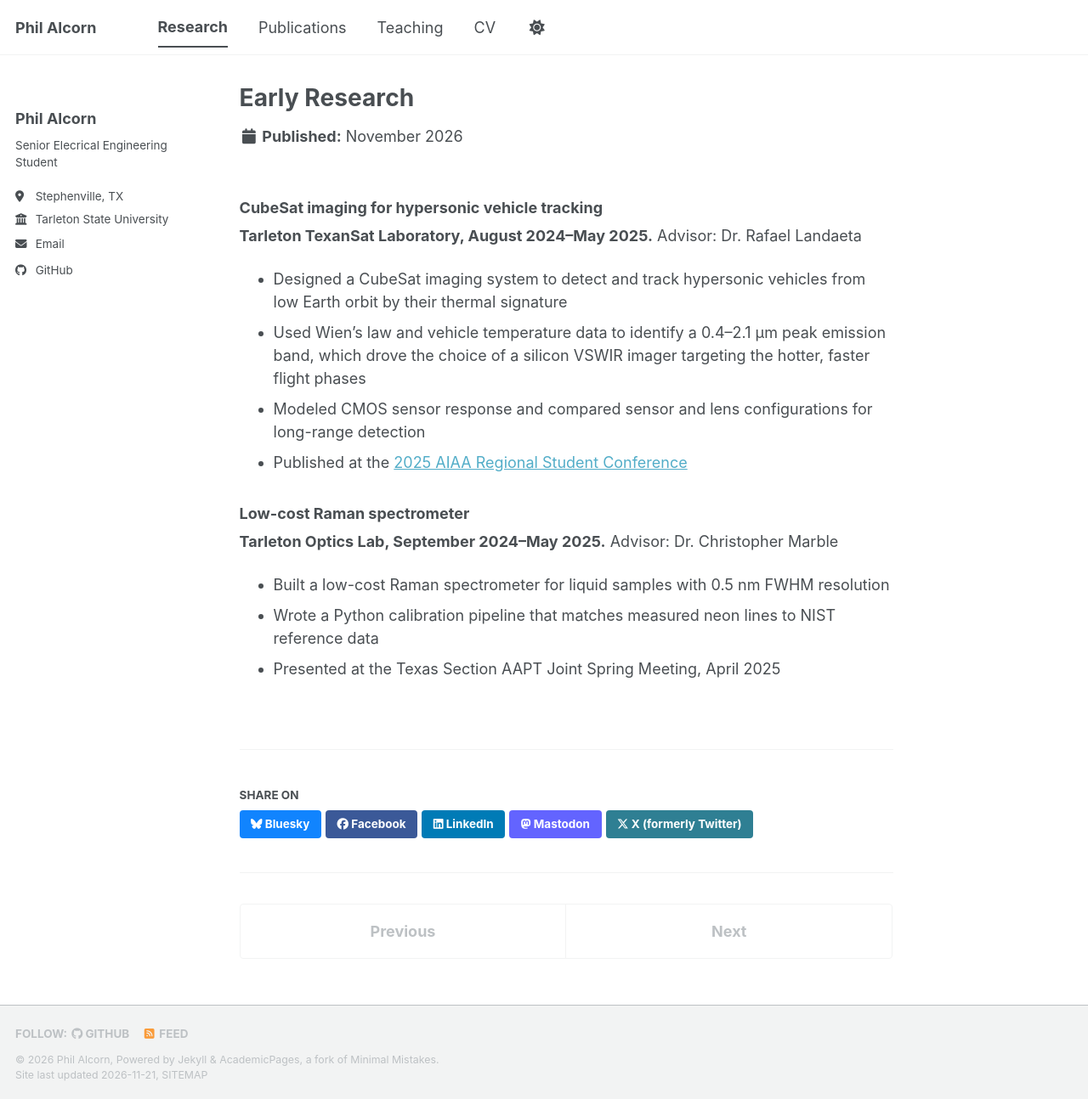
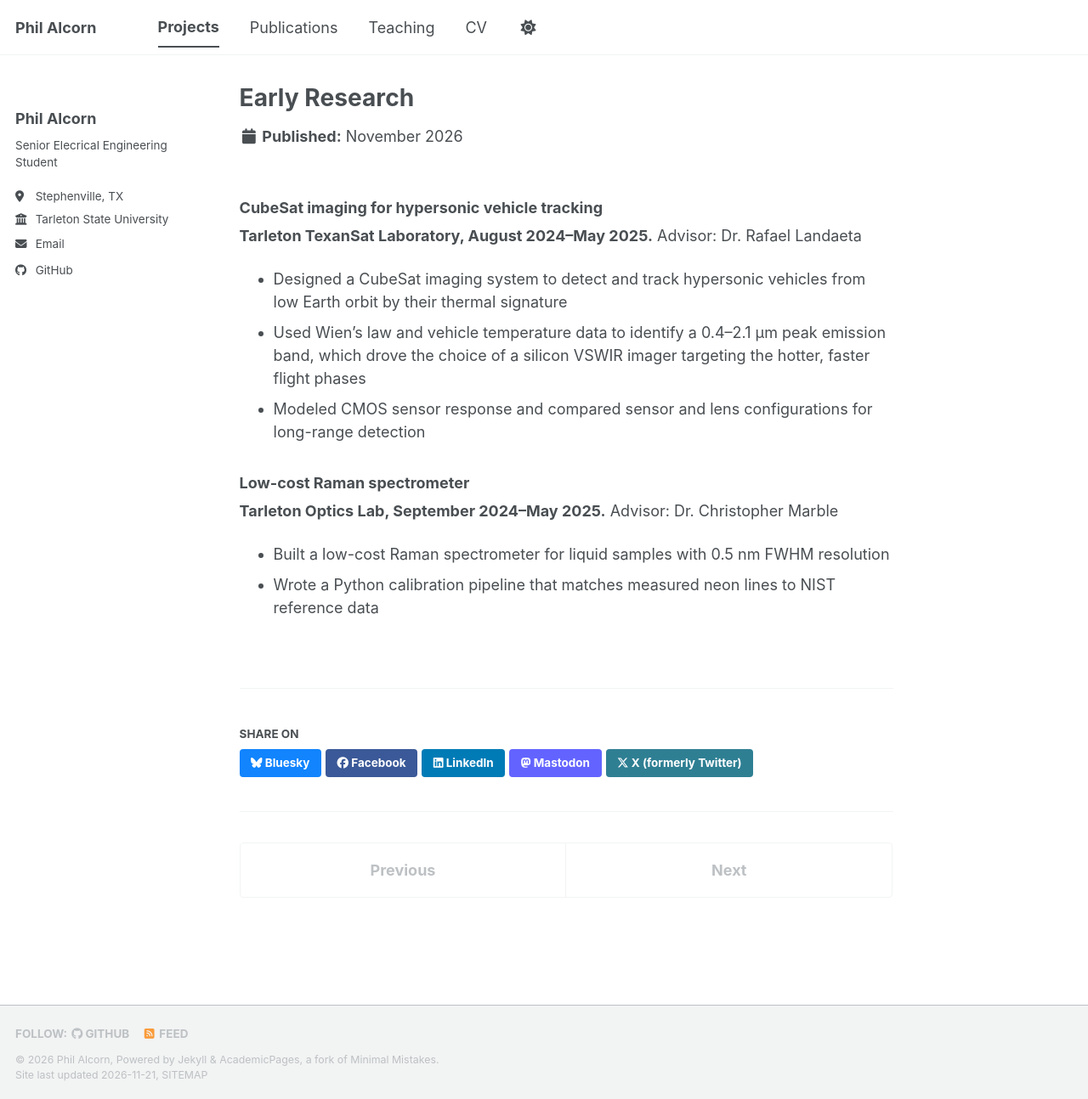
Before and after one commit to philipalcorn/philipalcorn.github.io, a Jekyll site: the page built from _portfolio/5-cubesat-raman.md, in a window 1280 px wide and 1294 px high. Shown: the whole window at 85% size. Built offline with Jekyll 4.4.1, drawn with Linux system fonts in a browser that asks for light colours; a script bundle is joined from its source files by our own code; a style sheet for code colours, icons or effects is not loaded.

Commit message:
updating

```diff
--- a/_data/navigation.yml
+++ b/_data/navigation.yml
@@ -1,7 +1,7 @@
 # Order of the links in the site header.
 
 main:
-  - title: "Research"
+  - title: "Projects"
     url: /portfolio/
 
   - title: "Publications"
--- a/_pages/portfolio.html
+++ b/_pages/portfolio.html
@@ -1,6 +1,6 @@
 ---
 layout: archive
-title: "Research and Projects"
+title: "Projects"
 permalink: /portfolio/
 author_profile: true
 ---
--- a/_portfolio/5-cubesat-raman.md
+++ b/_portfolio/5-cubesat-raman.md
@@ -1,6 +1,6 @@
 ---
 title: "Early Research"
-excerpt: "During my freshman/sophomore year, I worked at the Tarleton TexanSat and Optics Labs. I helped develop a CubeSat imaging system for tracking hypersonic vehicles (AIAA 2025) and a low-cost Raman spectrometer with 0.5 nm resolution (TSAAPT 2025)."
+excerpt: "During my freshman/sophomore year, I worked at the Tarleton TexanSat and Optics Labs. I helped develop a CubeSat imaging system for tracking hypersonic vehicles and a low-cost Raman spectrometer with 0.5 nm resolution."
 collection: portfolio
 order: 5
 ---
@@ -11,11 +11,9 @@ order: 5
 - Designed a CubeSat imaging system to detect and track hypersonic vehicles from low Earth orbit by their thermal signature
 - Used Wien's law and vehicle temperature data to identify a 0.4–2.1 µm peak emission band, which drove the choice of a silicon VSWIR imager targeting the hotter, faster flight phases
 - Modeled CMOS sensor response and compared sensor and lens configurations for long-range detection
-- Published at the [2025 AIAA Regional Student Conference](https://doi.org/10.2514/6.2025-97548)
 
 ### Low-cost Raman spectrometer
 **Tarleton Optics Lab, September 2024–May 2025.** Advisor: Dr. Christopher Marble
 
 - Built a low-cost Raman spectrometer for liquid samples with 0.5 nm FWHM resolution
 - Wrote a Python calibration pipeline that matches measured neon lines to NIST reference data
-- Presented at the Texas Section AAPT Joint Spring Meeting, April 2025
```
Also changed, not shown: _portfolio/2-left-atrium.md (+1 -3 lines).
